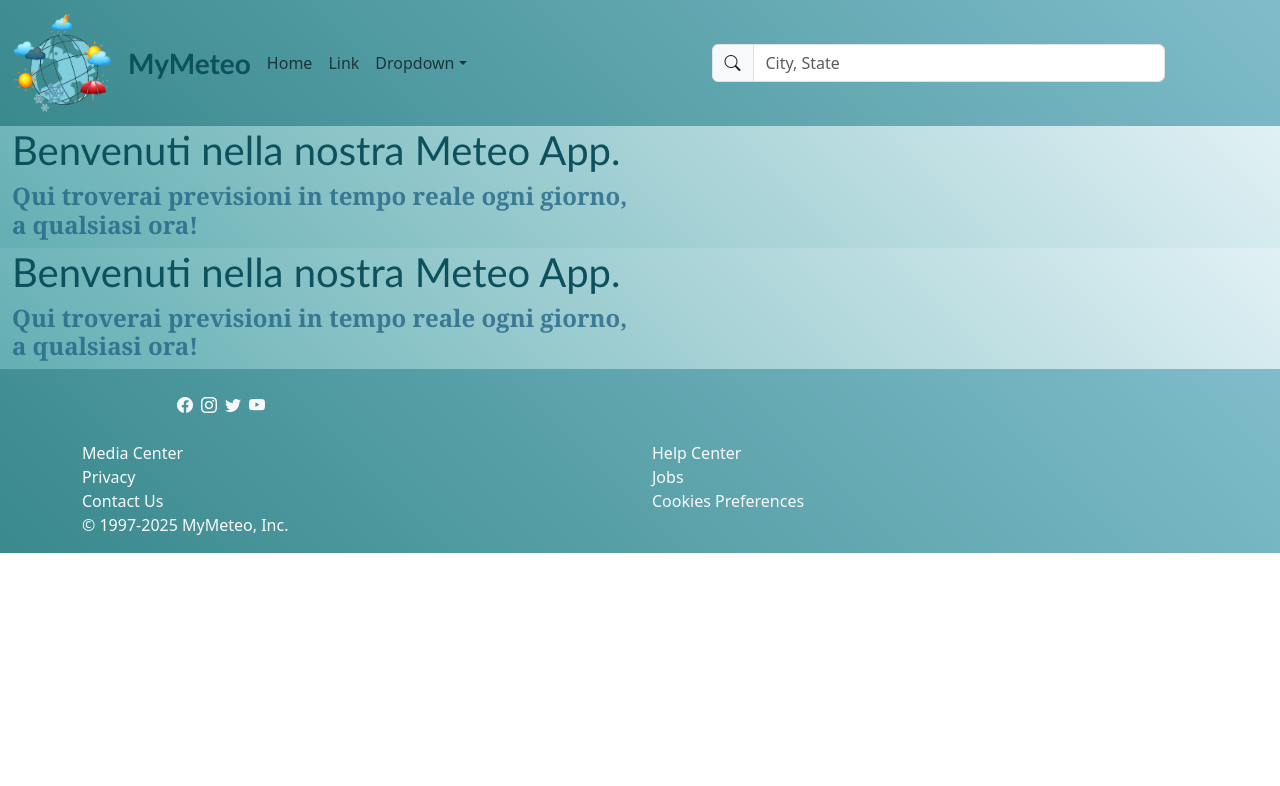
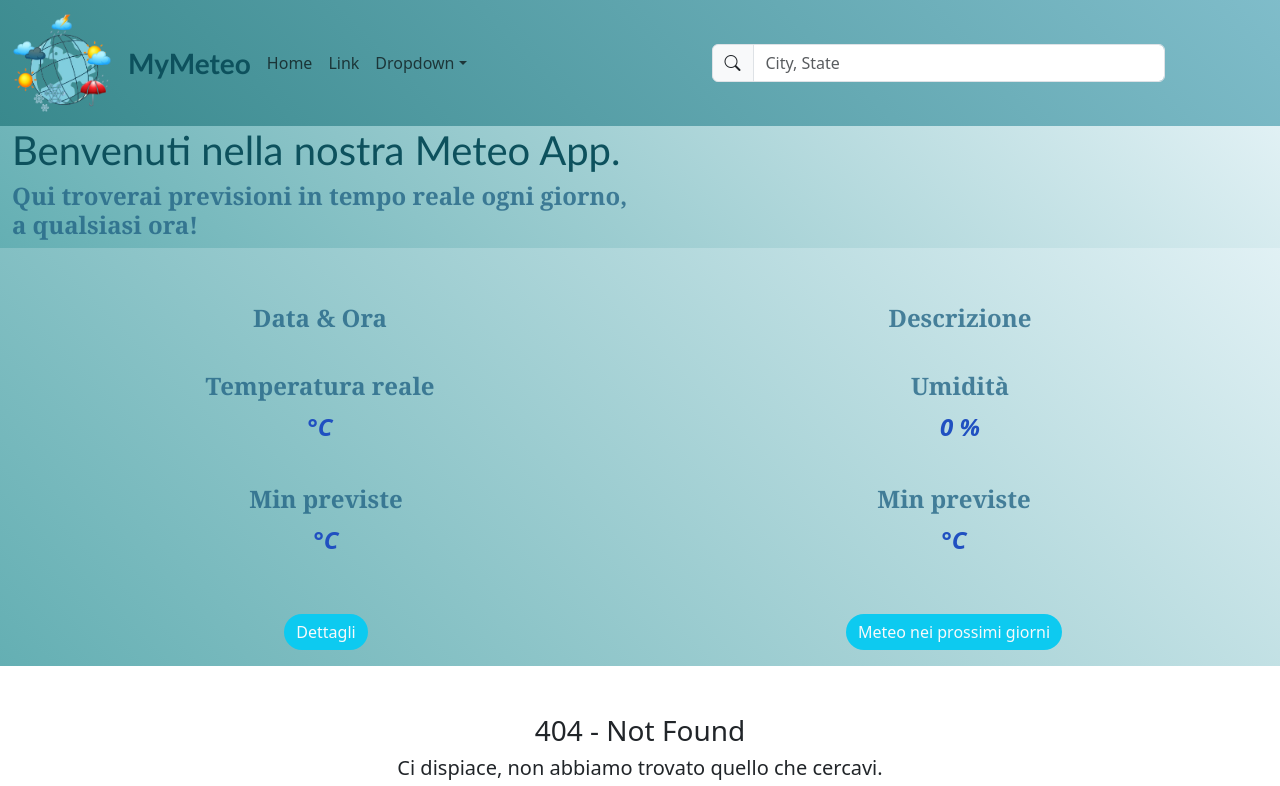
Before and after one commit to gentjanaH/proggetto-settimanale-S10-L5-app-meteo, a React (Vite) app: page / in a window 1280 px wide. Shown: the top 786 px of the page. Built offline with nearby package versions, Linux system fonts and the light colour scheme.

Commit message:
risololto il problema del route

```diff
--- a/src/App.jsx
+++ b/src/App.jsx
@@ -24,12 +24,10 @@ const App = function () {
       <BrowserRouter>
         <NavBarMeteo onSearch={searchACity} value={searchInput} />
         <SezioneStatica />
+        <MainSection searchInput={searchInput} />
         <Routes>
-          <Route path="/"
-            element={
-              searchInput ? (<MainSection searchInput={searchInput} />) : (<SezioneStatica />)}></Route>
-          <Route path="/dailyMeteo" element={<Carosello searchInput={searchInput} />}></Route>
-          <Route path="*" element={<NotFound />}></Route>
+          <Route path="/dailyMeteo" element={<Carosello searchInput={searchInput} />} />
+          <Route path="*" element={<NotFound />} />
         </Routes>
         <FooterMeteo />
       </BrowserRouter >
--- a/src/components/FooterMeteo.jsx
+++ b/src/components/FooterMeteo.jsx
@@ -9,7 +9,7 @@ function FooterMeteo() {
                     <Col
                         xs={12}
                         md={10}
-                        className="text-center  text-md-start text-light my-4"
+                        className="text-center text-light my-4"
                     >
                         <span className="me-2"><i className="bi bi-facebook"></i></span>
                         <span className="me-2"><i className="bi bi-instagram"></i></span>
@@ -18,7 +18,7 @@ function FooterMeteo() {
                     </Col>
 
 
-                    <Col xs={12} md={6} className="text-center text-md-start text-light">
+                    <Col xs={12} md={6} className="text-center text-light">
 
                         <p className="m-0 fs-6">
                             <a className="text-decoration-none text-light" href="#">Media Center</a>
@@ -35,7 +35,7 @@ function FooterMeteo() {
 
 
 
-                    <Col xs={12} md={6} className="text-center text-md-start text-light">
+                    <Col xs={12} md={6} className="text-center text-light">
                         <p className="m-0 fs-6">
                             <a className="text-decoration-none text-light" href="#">Help Center</a>
                         </p>
--- a/src/components/SearchBarMeteo.jsx
+++ b/src/components/SearchBarMeteo.jsx
@@ -1,8 +1,7 @@
 import { Form, InputGroup } from 'react-bootstrap';
 
 
-function SearchBarMeteo
-    ({ value, onSearch }) {
+const SearchBarMeteo = function ({ value, onSearch }) {
     return (
 
         <InputGroup className=" w-75 w-md-25  mt-sm-2 mt-md-0 me-2">
```
